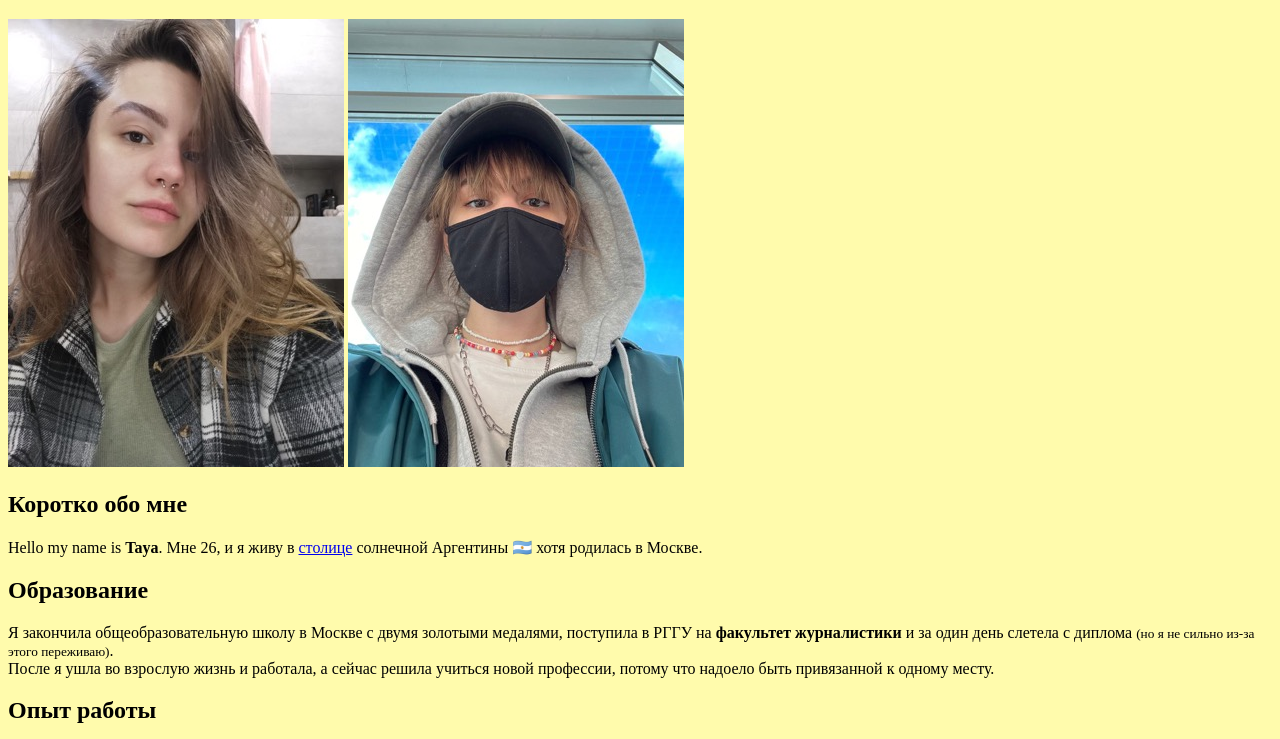
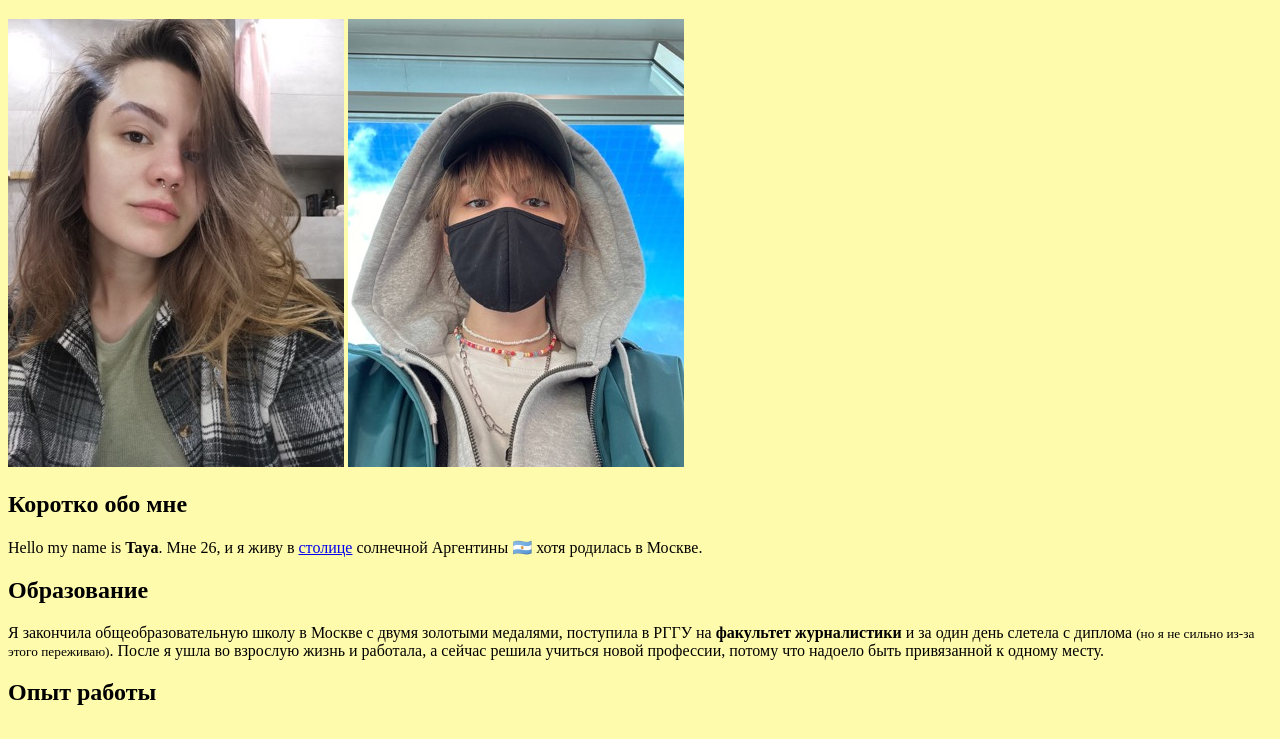
Before and after one commit to TaisiyaGagua/Personal-Portfolio-Website, a plain HTML site: page index.html in a window 1280 px wide. Shown: the part 61-800 px from the top of the page. Drawn offline with Linux system fonts and the light colour scheme.

Commit message:
Update index.html

```diff
--- a/index.html
+++ b/index.html
@@ -22,7 +22,7 @@
             Москве.</p>
         <h2>Образование</h2>
         <p>Я закончила общеобразовательную школу в Москве с двумя золотыми медалями, поступила в РГГУ на <b>факультет
-            журналистики</b> и за один день слетела с диплома <small>(но я не сильно из-за этого переживаю)</small>. <br>
+            журналистики</b> и за один день слетела с диплома <small>(но я не сильно из-за этого переживаю)</small>.
             После я ушла во взрослую жизнь и работала, а сейчас решила учиться новой профессии, потому что надоело быть
             привязанной к одному месту.</p>
         <h2>Опыт работы</h2>
```
